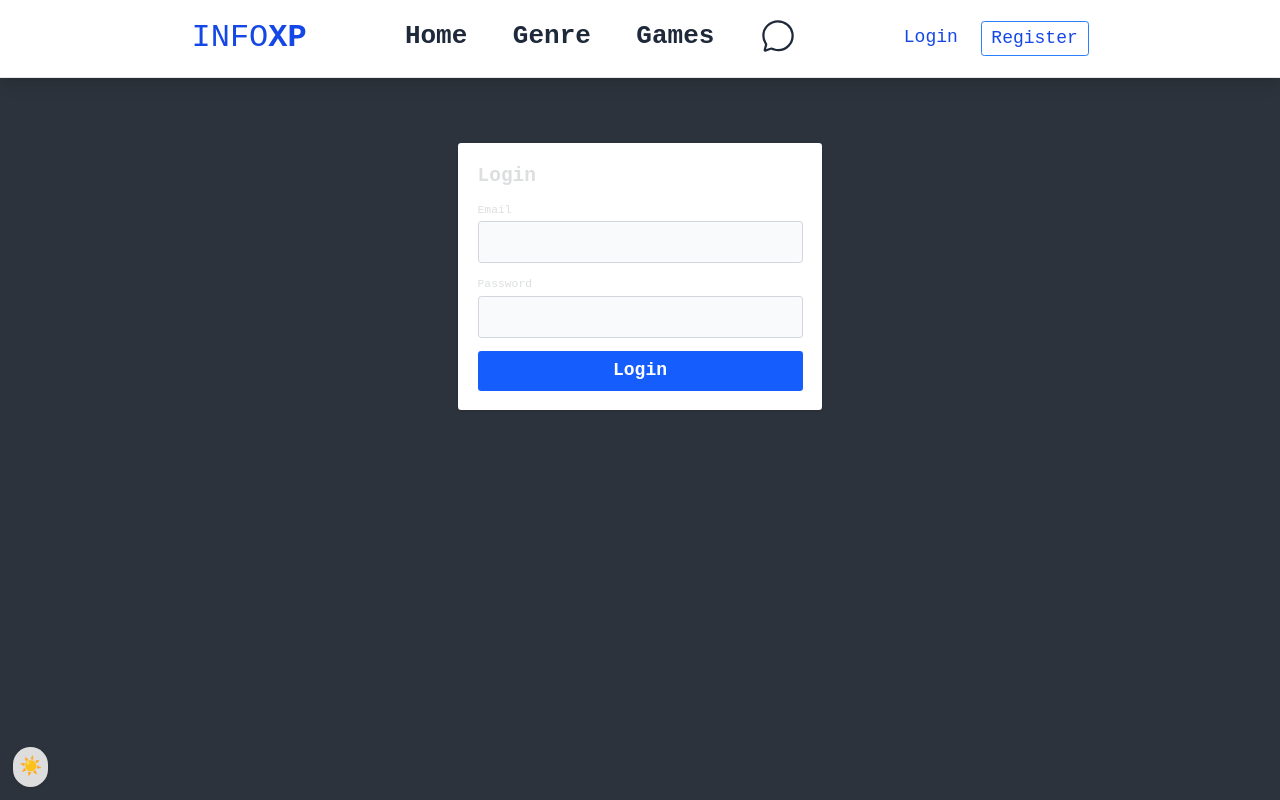
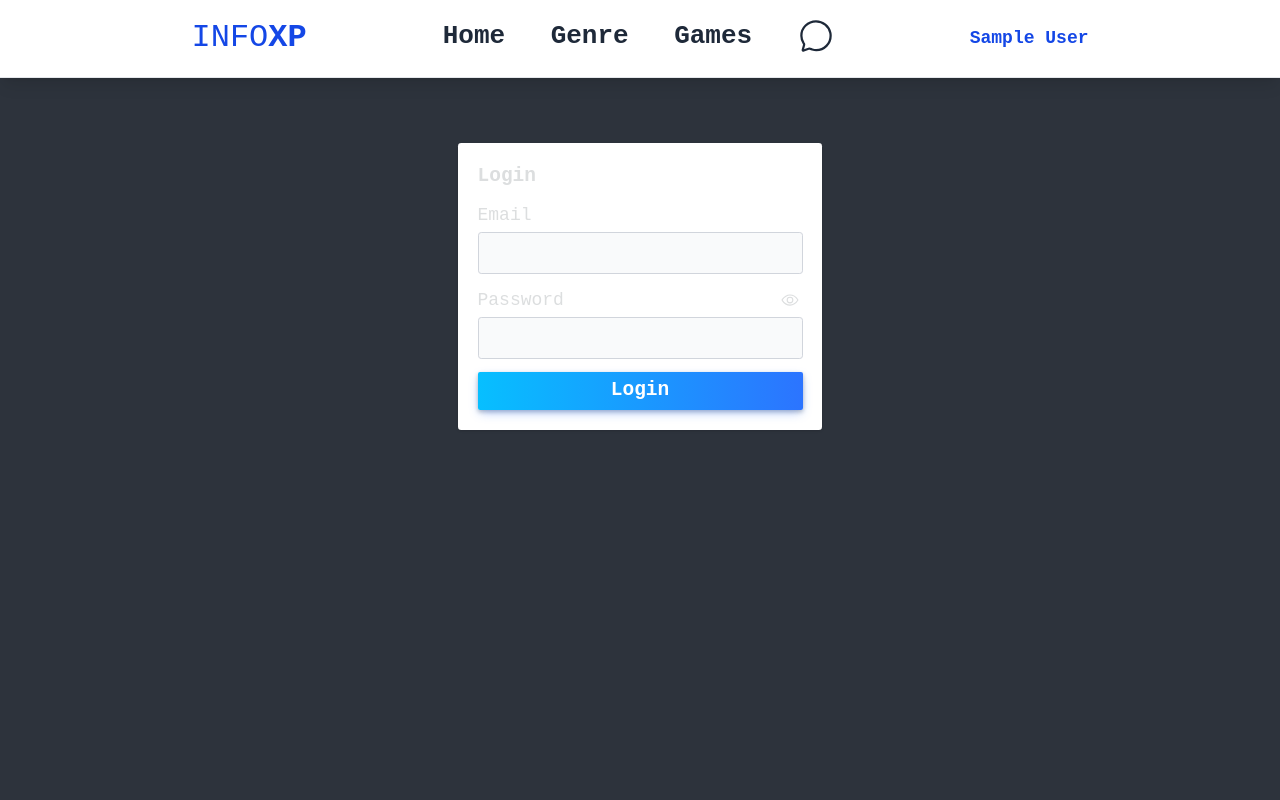
Before and after one commit to MrWinRock/infoxp, a React (Vite) app: page /login in a window 1280 px wide. Built offline with nearby package versions, Linux system fonts and the light colour scheme; no server answers; sample sign-in values are in the browser's storage.

Commit message:
feat: log in/log out

```diff
--- a/src/App.tsx
+++ b/src/App.tsx
@@ -1,39 +1,28 @@
-import { useState } from 'react'
 import { Route, Routes } from 'react-router-dom'
 import Navbar from './components/navbar/Navbar'
 import Home from './components/home/Home'
 import Genre from './components/genre/Genre'
 import Games from './components/games/Games'
 import Chat from './components/chat/Chat'
+import Profile from './components/profile/Profile'
 import Login from './components/auth/Login'
 import Register from './components/auth/Register'
 
 const App = () => {
-  const [darkMode, setDarkMode] = useState(true)
-
-  const turnOnDarkMode = () => {
-    setDarkMode(!darkMode)
-  }
 
   return (
-    <div className={`${darkMode ? 'bg-[#2D333C] text-[#DCDEDF]' : 'bg-[#ddd] text-[#171d25]'} min-h-screen`}>
+    <div className={`bg-[#2D333C] text-[#DCDEDF] min-h-screen`}>
       <div className="w-full flex justify-center pt-8">
         <Navbar />
       </div>
       <div className="mt-12 p-4 flex flex-col items-center transition-colors duration-300 text-[18px]">
-        <button
-          onClick={turnOnDarkMode}
-          className={`fixed bottom-4 left-4 z-50 p-2 rounded-full shadow hover:scale-105 transition ${darkMode ? 'bg-[#ddd] text-[#171d25]' : 'bg-[#2D333C] text-[#DCDEDF]'
-            }`}
-        >
-          {darkMode ? '☀️' : '🌕'}
-        </button>
 
         <Routes>
           <Route path='/' element={<Home />} />
           <Route path='/genre' element={<Genre />} />
           <Route path='/games' element={<Games />} />
           <Route path='/chat' element={<Chat />} />
+          <Route path='/profile' element={<Profile />} />
           <Route path='/login' element={<Login />} />
           <Route path='/register' element={<Register />} />
         </Routes>
--- a/src/components/auth/Login.tsx
+++ b/src/components/auth/Login.tsx
@@ -1,11 +1,14 @@
 import { useState } from 'react';
 import { login } from '../../services/authService';
+import { useNavigate } from 'react-router-dom';
+import { IoEyeOutline, IoEyeOffOutline } from 'react-icons/io5';
 
 const Login = () => {
     const [form, setForm] = useState({ email: '', password: '' });
     const [loading, setLoading] = useState(false);
     const [error, setError] = useState<string | null>(null);
-    const [msg, setMsg] = useState<string | null>(null);
+    const [showPassword, setShowPassword] = useState(false);
+    const navigate = useNavigate();
 
     const onChange = (e: React.ChangeEvent<HTMLInputElement>) =>
         setForm(f => ({ ...f, [e.target.name]: e.target.value }));
@@ -14,12 +17,15 @@ const Login = () => {
         e.preventDefault();
         if (loading) return;
         setError(null);
-        setMsg(null);
         setLoading(true);
         try {
             const res = await login(form);
             if (res.token) localStorage.setItem('auth_token', res.token);
-            setMsg(res.message || (res.user ? `Welcome ${res.user.name}` : 'Login success'));
+            if (res.user) {
+                localStorage.setItem('user', JSON.stringify(res.user));
+                window.dispatchEvent(new Event('user-updated'));
+                navigate('/');
+            }
         } catch (err: unknown) {
             if (typeof err === 'object' && err !== null && 'response' in err) {
                 const response = (err as { response?: { data?: { message?: string } } }).response;
@@ -39,7 +45,7 @@ const Login = () => {
             <h2 className="text-2xl font-bold mb-4">Login</h2>
             <form onSubmit={onSubmit} className="space-y-4">
                 <div>
-                    <label className="block text-sm font-medium mb-1" htmlFor="email">Email</label>
+                    <label className="block text-md font-medium mb-1" htmlFor="email">Email</label>
                     <input
                         id="email"
                         name="email"
@@ -50,30 +56,42 @@ const Login = () => {
                         className="w-full px-3 py-2 rounded border border-gray-300 dark:border-gray-600 bg-gray-50 dark:bg-gray-800"
                     />
                 </div>
+
                 <div>
-                    <label className="block text-sm font-medium mb-1" htmlFor="password">Password</label>
+                    <div className="flex items-center justify-between mb-1">
+                        <label className="block text-md font-medium" htmlFor="password">Password</label>
+                        <button
+                            type="button"
+                            onClick={() => setShowPassword(s => !s)}
+                            aria-label={showPassword ? 'Hide password' : 'Show password'}
+                            className="inline-flex items-center justify-center h-8 w-8 cursor-pointer hover:bg-blue-100 dark:hover:bg-blue-900 focus:outline-none focus:ring-2 focus:ring-blue-400"
+                        >
+                            {showPassword ? <IoEyeOffOutline size={18} /> : <IoEyeOutline size={18} />}
+                        </button>
+                    </div>
                     <input
                         id="password"
                         name="password"
-                        type="password"
+                        type={showPassword ? 'text' : 'password'}
                         required
                         value={form.password}
                         onChange={onChange}
                         className="w-full px-3 py-2 rounded border border-gray-300 dark:border-gray-600 bg-gray-50 dark:bg-gray-800"
                     />
                 </div>
+
                 {error && <p className="text-sm text-red-600">{error}</p>}
-                {msg && <p className="text-sm text-green-600">{msg}</p>}
+
                 <button
                     type="submit"
                     disabled={loading}
-                    className="w-full py-2 rounded bg-blue-600 hover:bg-blue-700 disabled:bg-blue-400 text-white font-semibold"
+                    className="p-button w-full"
                 >
                     {loading ? 'Logging in...' : 'Login'}
                 </button>
             </form>
         </div>
     );
-};
+}
 
 export default Login;
--- a/src/components/navbar/Navbar.tsx
+++ b/src/components/navbar/Navbar.tsx
@@ -1,5 +1,6 @@
 import { Link, useLocation } from 'react-router-dom'
 import { IoChatbubbleOutline } from "react-icons/io5"
+import { useEffect, useState } from 'react';
 
 const navLinks = [
     { to: '/', label: 'Home' },
@@ -16,7 +17,30 @@ const navLinks = [
 ]
 
 const Navbar = () => {
-    const location = useLocation()
+    const location = useLocation();
+    const [user, setUser] = useState<{ name: string } | null>(null);
+
+    useEffect(() => {
+        const loadUser = () => {
+            try {
+                const raw = localStorage.getItem('user')
+                if (raw) {
+                    const parsed = JSON.parse(raw)
+                    if (parsed?.name) setUser(parsed)
+                    else setUser(null)
+                } else setUser(null)
+            } catch {
+                setUser(null)
+            }
+        }
+        loadUser()
+        window.addEventListener('storage', loadUser)
+        window.addEventListener('user-updated', loadUser)
+        return () => {
+            window.removeEventListener('storage', loadUser)
+            window.removeEventListener('user-updated', loadUser)
+        }
+    }, [])
 
     return (
         <nav className="w-full fixed top-0 left-0 z-40 bg-white dark:bg-[#171D25] border-b border-gray-200 dark:border-gray-700 shadow-lg">
@@ -47,6 +71,15 @@ const Navbar = () => {
 
                 {/* Login/Register Buttons */}
                 <div className="flex gap-4 flex-shrink-0">
+                    {user ? (
+                        <Link
+                            to="/profile"
+                            className="text-[18px] font-semibold text-blue-700 dark:text-[#1A9FFF] cursor-pointer hover:underline"
+                        >
+                            {user.name}
+                        </Link>
+                    ) : (
+                        <>
                             <Link
                                 to="/login"
                                 className="text-[18px] font-medium px-3 py-1 rounded hover:bg-blue-100 dark:hover:bg-blue-900 transition-colors duration-200 text-blue-700 dark:text-[#1A9FFF]"
@@ -59,6 +92,8 @@ const Navbar = () => {
                             >
                                 Register
                             </Link>
+                        </>
+                    )}
                 </div>
             </div>
         </nav>
--- /dev/null
+++ b/src/components/profile/Profile.tsx
@@ -0,0 +1,66 @@
+import { useEffect, useState } from 'react'
+import { useNavigate } from 'react-router-dom'
+
+const readUser = () => {
+    try {
+        const raw = localStorage.getItem('user')
+        if (!raw) return null
+        const parsed = JSON.parse(raw)
+        return parsed?.name ? parsed : null
+    } catch {
+        return null
+    }
+}
+
+const Profile = () => {
+    const [user, setUser] = useState<{ name?: string; email?: string } | null | undefined>(() => readUser())
+    const navigate = useNavigate()
+
+    useEffect(() => {
+        const handler = () => setUser(readUser())
+        window.addEventListener('user-updated', handler)
+        window.addEventListener('storage', handler)
+        return () => {
+            window.removeEventListener('user-updated', handler)
+            window.removeEventListener('storage', handler)
+        }
+    }, [])
+
+    useEffect(() => {
+        if (user === null) {
+            navigate('/', { replace: true })
+        }
+    }, [user, navigate])
+
+    const logout = () => {
+        localStorage.removeItem('auth_token')
+        localStorage.removeItem('user')
+        window.dispatchEvent(new Event('user-updated'))
+        navigate('/', { replace: true })
+    }
+
+    if (user === undefined) {
+        return (
+            <div className="w-full max-w-md mx-auto mt-24 bg-white dark:bg-[#171D25] p-6 rounded shadow">
+                <p>Loading...</p>
+            </div>
+        )
+    }
+
+    if (user === null) return null
+
+    return (
+        <div className="w-full max-w-md mx-auto mt-24 bg-white dark:bg-[#171D25] p-6 rounded shadow space-y-6">
+            <h1 className="text-3xl font-bold">Profile</h1>
+            <div className="space-y-2">
+                <p><span className="font-semibold">Name:</span> {user.name}</p>
+                {user.email && <p><span className="font-semibold">Email:</span> {user.email}</p>}
+            </div>
+            <button onClick={logout} className="p-button w-full">
+                Logout
+            </button>
+        </div>
+    )
+}
+
+export default Profile;
--- a/src/config/api.ts
+++ b/src/config/api.ts
@@ -1,2 +1,2 @@
 export const API_BASE_URL =
-    import.meta.env.VITE_API_BASE_URL || 'http://localhost:5000/api';
+    import.meta.env.VITE_API_BASE_URL || 'http://localhost:5000';
--- a/src/index.css
+++ b/src/index.css
@@ -2,4 +2,34 @@
 
 * {
   font-family: monospace;
+  box-sizing: border-box;
 }
+
+.p-button {
+  background: linear-gradient(90deg, #07BFFF 0%, #2C74FF 100%);
+  color: #fff;
+  border: none;
+  border-radius: 2px;
+  padding: 0.65rem 1.25rem;
+  align-items: center;
+  font-weight: 600;
+  font-size: 1.5rem;
+  cursor: pointer;
+  align-items: center;
+  gap: 0.5rem;
+  position: relative;
+  line-height: 1.1;
+  text-decoration: none;
+  transition: background .25s ease, box-shadow .25s ease, transform .15s ease;
+  box-shadow: 0 4px 10px -2px rgba(44, 116, 255, 0.40), 0 2px 4px rgba(0, 0, 0, 0.25);
+}
+
+.p-button:hover,
+.p-button:focus-visible {
+  background: linear-gradient(90deg, #06BFFF 0%, #2C74FF 100%);
+  box-shadow: 0 6px 14px -2px rgba(44, 116, 255, 0.55), 0 4px 6px rgba(0, 0, 0, 0.30);
+}
+
+.p-button:active {
+  transform: translateY(1px);
+}
--- a/src/services/authService.ts
+++ b/src/services/authService.ts
@@ -24,11 +24,11 @@ export interface AuthResult {
 }
 
 export const login = async (data: LoginPayload): Promise<AuthResult> => {
-    const res = await apiClient.post<AuthResult>('/users/login', data);
+    const res = await apiClient.post<AuthResult>('/api/users/login', data);
     return res.data;
 };
 
 export const register = async (data: RegisterPayload): Promise<AuthResult> => {
-    const res = await apiClient.post<AuthResult>('/users/register', data);
+    const res = await apiClient.post<AuthResult>('/api/users/register', data);
     return res.data;
 };
```
Also changed, not shown: src/apiConfig.ts (added). Lines whose indentation alone changed are shown as unchanged.
